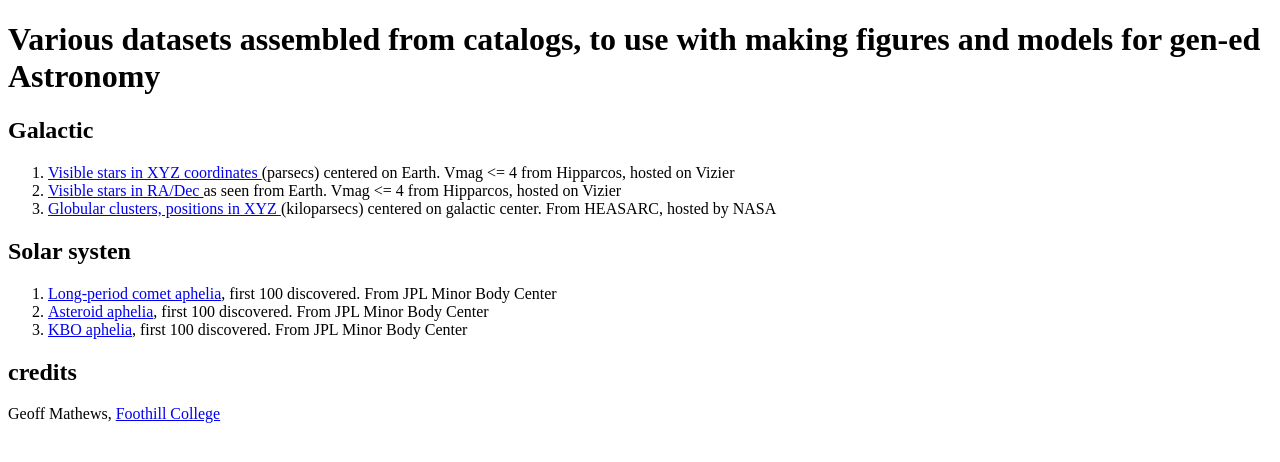
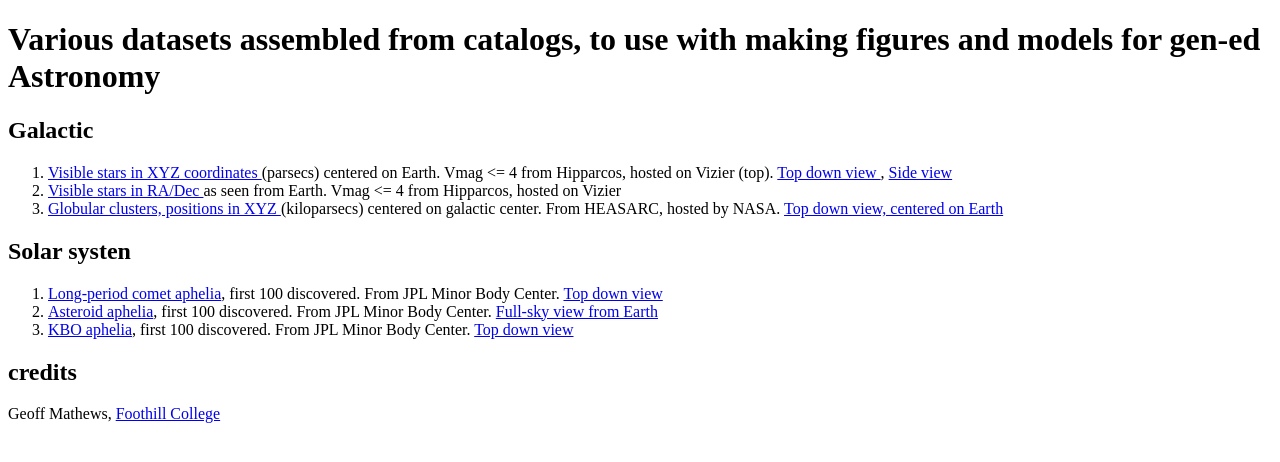
Before and after one commit to GeoffMathews/catalogs, a plain HTML site: page index.html in a window 1280 px wide. Drawn offline with Linux system fonts and the light colour scheme.

Commit message:
Update index.html

```diff
--- a/index.html
+++ b/index.html
@@ -11,16 +11,16 @@
 
     <h2> Galactic </h2>
       <ol>
-        <li><a href="visibleStarsXYZ.txt">Visible stars in XYZ coordinates </a> (parsecs) centered on Earth.  Vmag <= 4 from Hipparcos, hosted on Vizier
+        <li><a href="visibleStarsXYZ.txt">Visible stars in XYZ coordinates </a> (parsecs) centered on Earth.  Vmag <= 4 from Hipparcos, hosted on Vizier (top).  <a href="visible_stars_topdown.jpg">Top down view </a>, <a href="visible_stars_side.jpg">Side view </a>
         <li><a href="visibleStarsSphericalBackdrop.txt">Visible stars in RA/Dec </a> as seen from Earth.  Vmag <= 4 from Hipparcos, hosted on Vizier
-        <li><a href="globular-clusters.tsv">Globular clusters, positions in XYZ </a> (kiloparsecs) centered on galactic center.  From HEASARC, hosted by NASA
+        <li><a href="globular-clusters.tsv">Globular clusters, positions in XYZ </a> (kiloparsecs) centered on galactic center.  From HEASARC, hosted by NASA.  <a href="globular-clusters-100kly-view-from-Earth">Top down view, centered on Earth </a>
       </ol>
 
     <h2> Solar systen </h2>
       <ol>
-        <li><a href="eVscope-20220712-052107.png">Long-period comet aphelia</a>, first 100 discovered.  From JPL Minor Body Center
-        <li><a href="eVscope-20220712-052107.png">Asteroid aphelia</a>, first 100 discovered.  From JPL Minor Body Center
-        <li><a href="eVscope-20220712-052107.png">KBO aphelia</a>, first 100 discovered.  From JPL Minor Body Center
+        <li><a href="eVscope-20220712-052107.png">Long-period comet aphelia</a>, first 100 discovered.  From JPL Minor Body Center.  <a href="aphelia_longPeriodComets.jpg">Top down view </a>
+        <li><a href="eVscope-20220712-052107.png">Asteroid aphelia</a>, first 100 discovered.  From JPL Minor Body Center.  <a href="aphelia_asteroids.jpg">Full-sky view from Earth </a>
+        <li><a href="eVscope-20220712-052107.png">KBO aphelia</a>, first 100 discovered.  From JPL Minor Body Center.  <a href="aphelia_kbos.jpg">Top down view </a>
       </ol>
 
 
```
